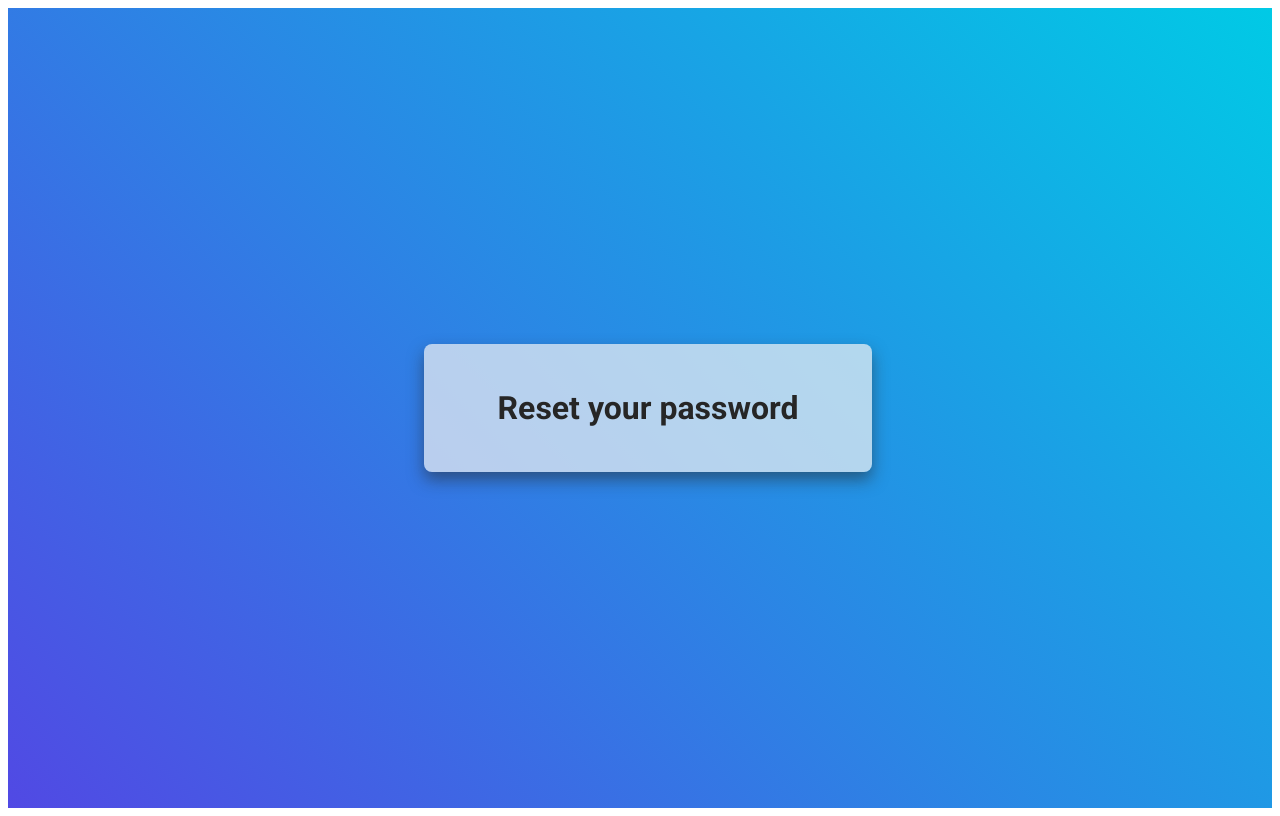
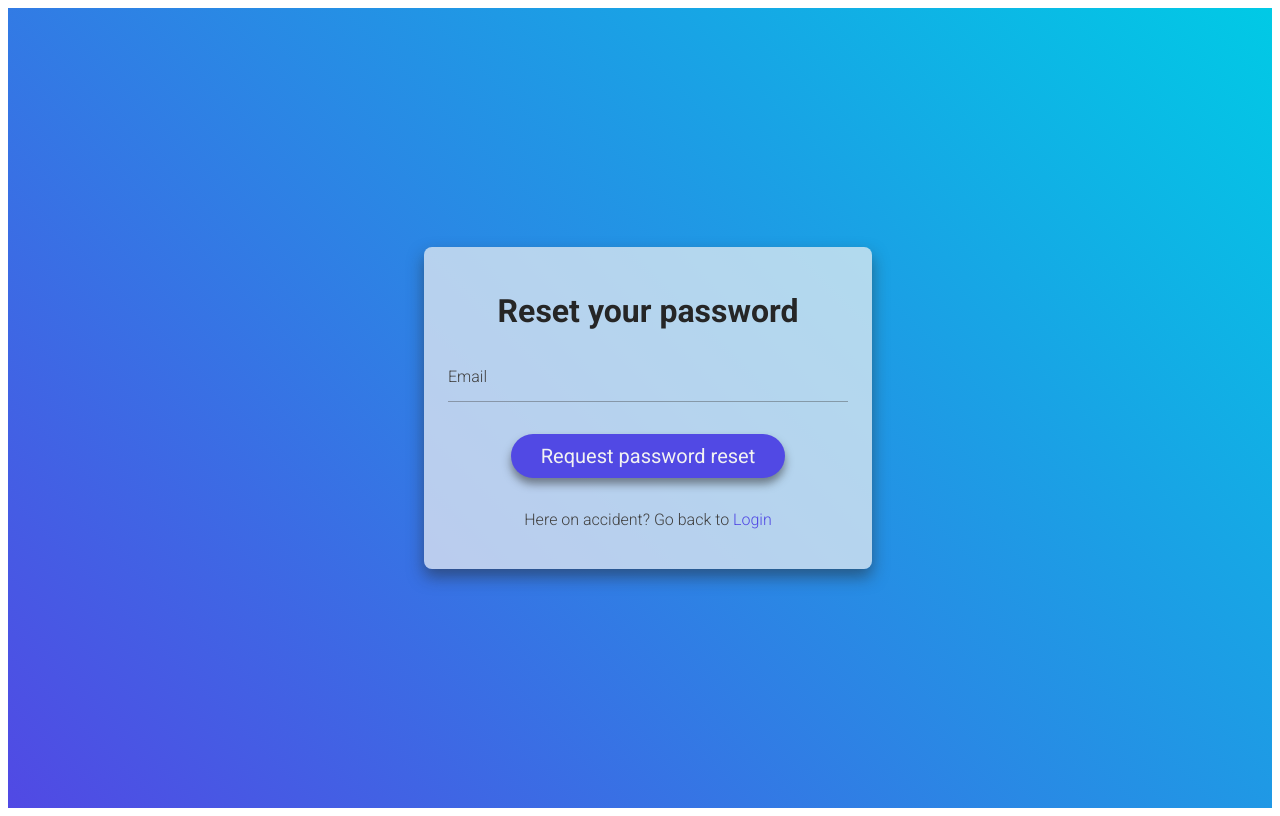
Before and after one commit to qogoist/dice_tracker, a React (Vite) app: page /password-reset in a window 1280 px wide. Built offline with nearby package versions, Linux system fonts and the light colour scheme; no server answers; the HTML template or start-up script is replaced by a standard one; what chartjs-plugin-zoom would draw is missing.

Commit message:
Add password reset workflow.

```diff
--- a/src/contexts/AuthContext.tsx
+++ b/src/contexts/AuthContext.tsx
@@ -16,8 +16,6 @@ export const useAuth = () => {
 export const AuthProvider: React.FC = ({ children }) => {
   const [currentUser, setCurrentUser] = useState<any>(null);
   const [loading, setLoading] = useState(true);
-
-  //TODO: Error Handling => https://firebase.google.com/docs/auth/admin/errors
 
   const signup = (email: string, pass: string): Promise<any> => {
     return createUserWithEmailAndPassword(auth, email, pass);
--- a/src/css/App.css
+++ b/src/css/App.css
@@ -355,7 +355,8 @@ input:-internal-autofill-selected {
   margin: 0.5em 0;
 }
 
-.auth-box a {
+.auth-box a,
+.auth-box a:visited {
   position: relative;
   display: inline-block;
   text-decoration: none;
@@ -698,6 +699,11 @@ input:-internal-autofill-selected {
   --box-clr-back: var(--clr-danger-200);
 }
 
+.alert-box.success {
+  --box-clr: var(--clr-success-800);
+  --box-clr-back: var(--clr-success-100);
+}
+
 /* ====================================== */
 /* Navigation related components */
 /* ====================================== */
--- a/src/pages/PasswordReset.tsx
+++ b/src/pages/PasswordReset.tsx
@@ -1,12 +1,64 @@
-import React from "react";
+import React, { useState } from "react";
+import { Link, useNavigate } from "react-router-dom";
+import AlertBox from "../components/AlertBox";
 import AuthBackdrop from "../components/AuthBackdrop";
+import FormLabel from "../components/FormLabel";
+import { useAuth } from "../contexts/AuthContext";
+import { mapAuthErrorMessage } from "../helper/AuthErrorMessage";
 
 const PasswordReset: React.FC = () => {
-  // TODO: Implement this!
+  const [isLoading, setIsLoading] = useState(false);
+  const [error, setError] = useState("");
+  const [success, setSuccess] = useState("");
+  const [email, setEmail] = useState("");
+  const { resetPassword } = useAuth();
+  const navigate = useNavigate();
+
+  const handleChange = (e: React.FormEvent<HTMLInputElement>): void => {
+    setEmail(e.currentTarget.value);
+  };
+
+  const handleSubmit = async (e: React.FormEvent<HTMLFormElement>): Promise<void> => {
+    e.preventDefault();
+
+    try {
+      setIsLoading(true);
+      setError("");
+
+      await resetPassword(email);
+
+      setIsLoading(false);
+      setSuccess(
+        "Password reset request sent. A password reset link has been sent to your email adress."
+      );
+    } catch (error: any) {
+      setError(mapAuthErrorMessage(error.code));
+      setIsLoading(false);
+    }
+  };
 
   return (
     <AuthBackdrop>
       <h1>Reset your password</h1>
+      <AlertBox active={error ? true : false} type="error" message={error} />
+      <AlertBox active={success ? true : false} type="success" message={success} />
+      <form onSubmit={handleSubmit} className="auth-form">
+        <FormLabel
+          description="Email"
+          name="email"
+          type="email"
+          autocomplete="username"
+          isRequired={true}
+          handleChange={handleChange}
+        />
+
+        <button className="btn auth-btn" type="submit">
+          {isLoading ? "Loading..." : "Request password reset"}
+        </button>
+      </form>
+      <p>
+        Here on accident? Go back to <Link to="/login">Login</Link>
+      </p>
     </AuthBackdrop>
   );
 };
```
